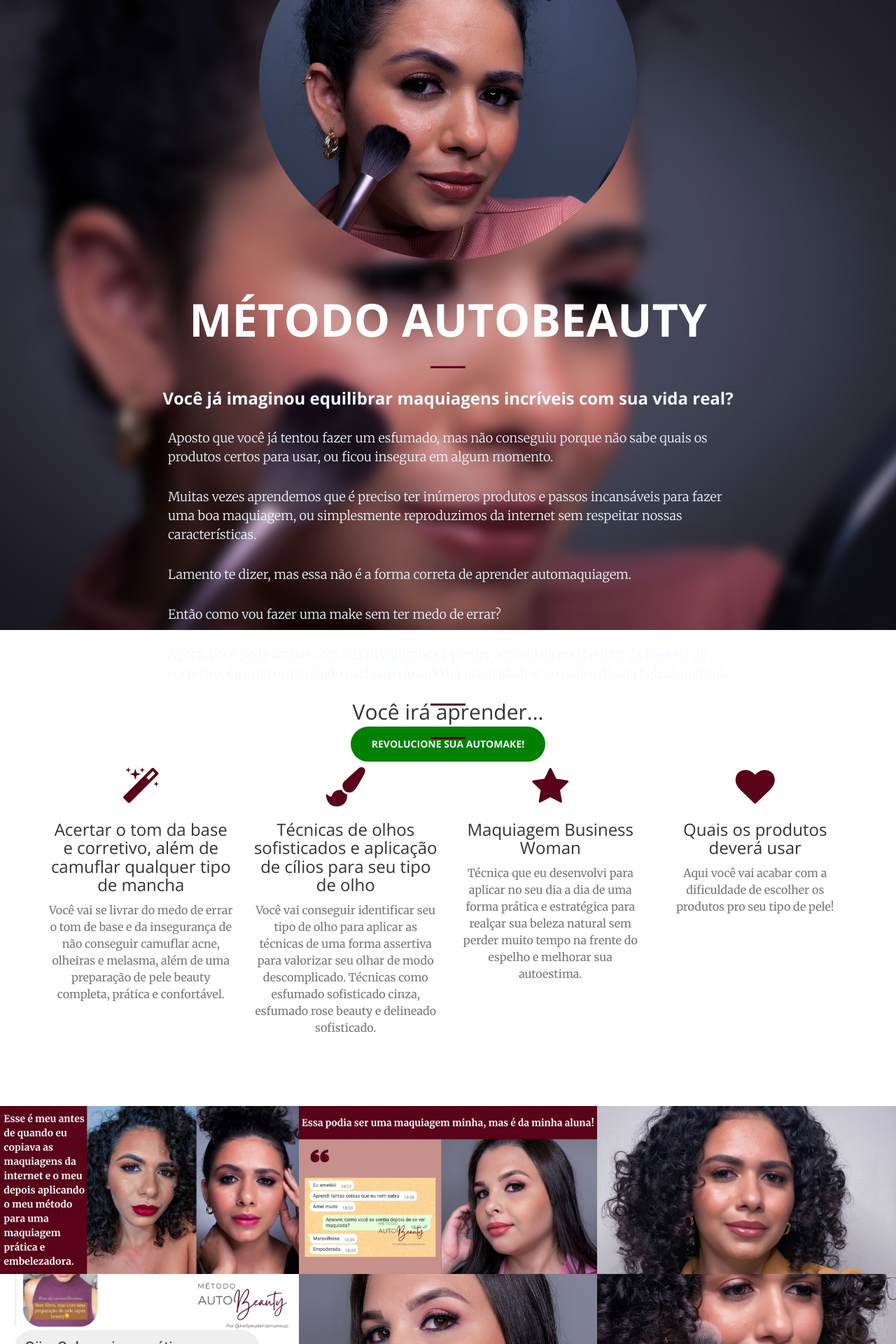
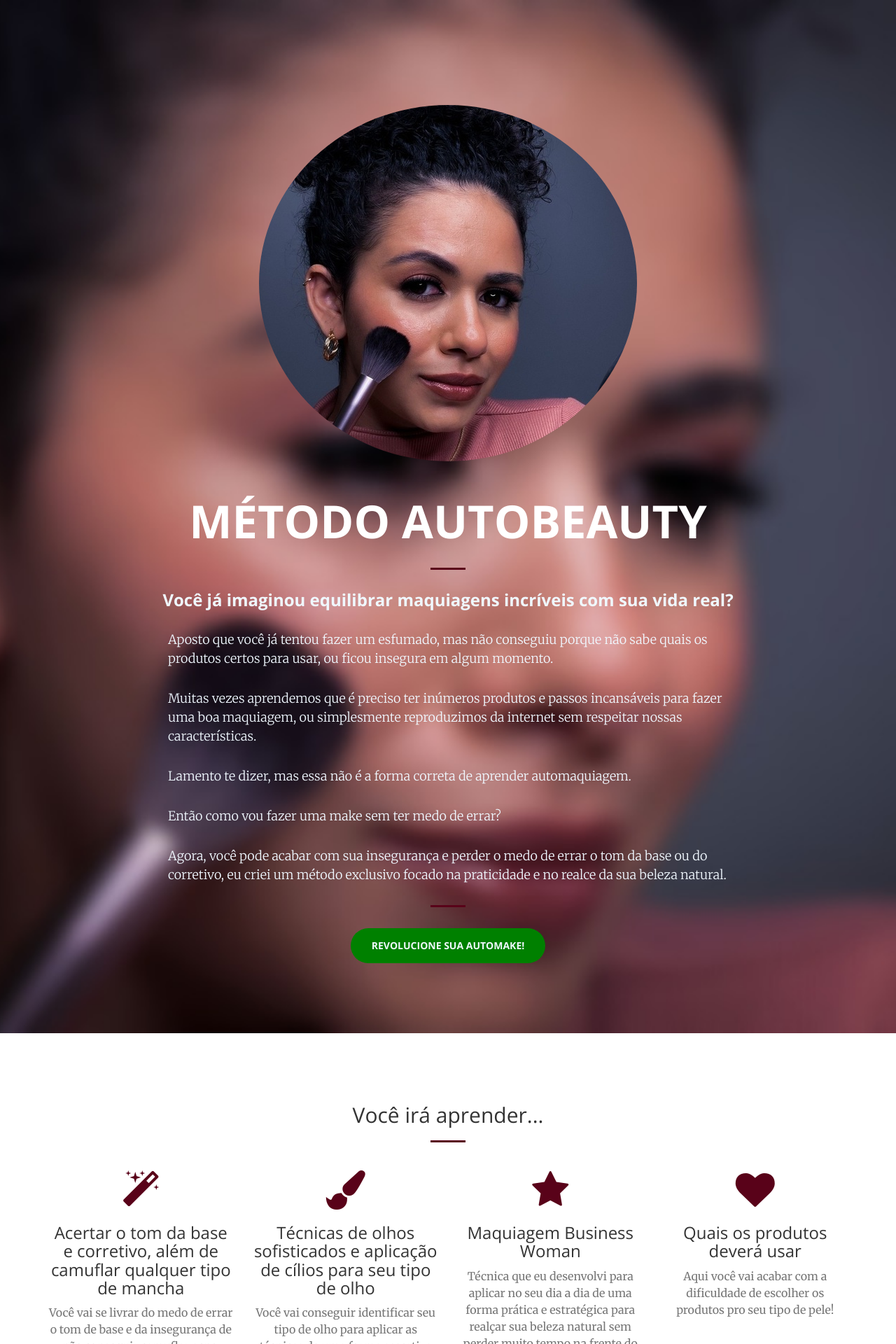
Before and after one commit to kellyeudenia/business-woman, a Jekyll site: the page built from index.html, in a window 1280 px wide. Shown: the top 1920 px of the page at 70% size. Built offline with Jekyll 4.4.1, drawn with Linux system fonts in a browser that asks for light colours.

Commit message:
Setup para a página de vendas.

```diff
--- a/_sass/_base.scss
+++ b/_sass/_base.scss
@@ -184,12 +184,12 @@ header {
     @media (min-width: 768px) {
         min-height: 100%;
         .header-content {
-            position: absolute;
+            //position: absolute;
             top: 50%;
-            -webkit-transform: translateY(-50%);
-            -ms-transform: translateY(-50%);
+            //-webkit-transform: translateY(-50%);
+            //-ms-transform: translateY(-50%);
             //transform: translateY(-50%);
-            padding: 0 50px;
+            //padding: 0 50px;
             .header-content-inner {
                 max-width: 1000px;
                 margin-left: auto;
```
